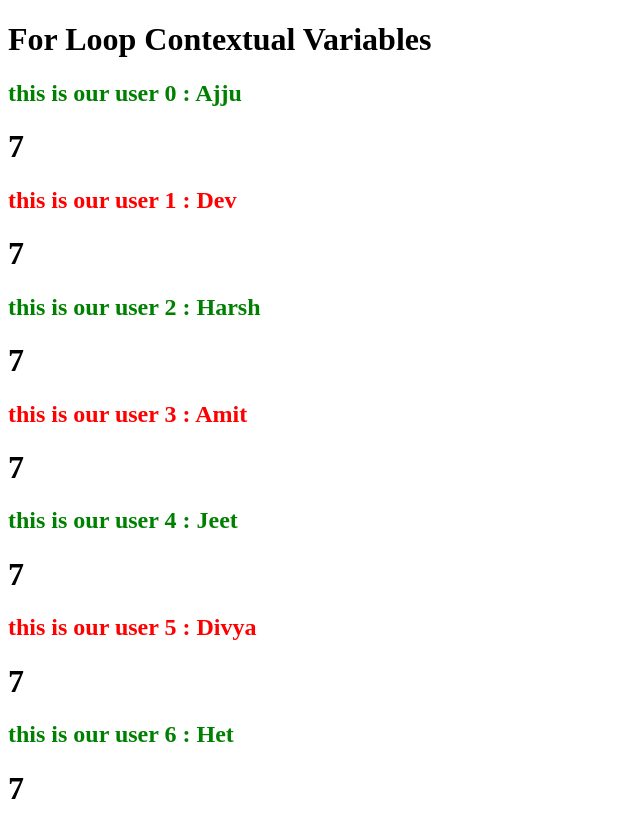
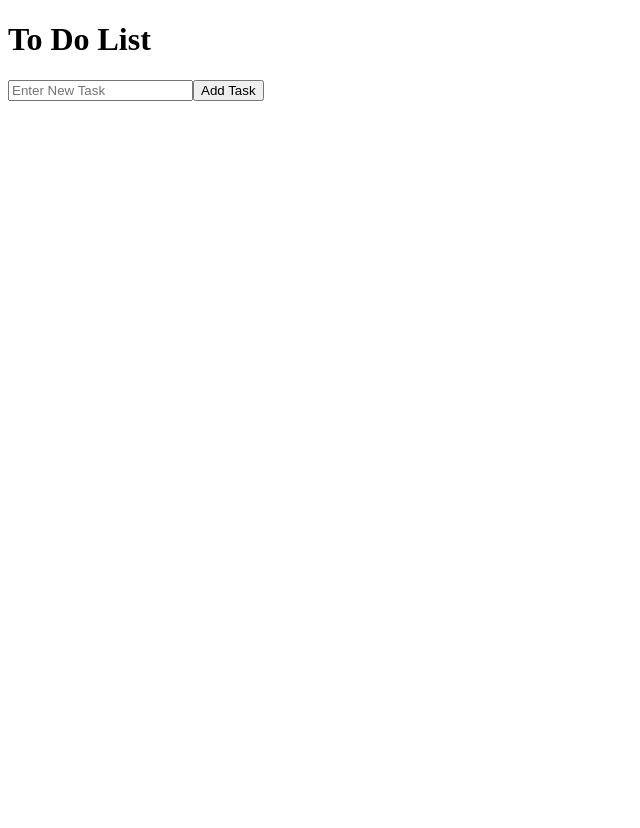
Before and after one commit to Bhavu7/Angular-v20, an Angular app: page / in a window 1280 px wide. Shown: the whole page, without its empty margins (0-640 px from the left). After the commit the page ends 800 px from the top, so only its background shows below. Built offline with nearby package versions, Linux system fonts and the light colour scheme.

Commit message:
To Do List Project(2)

```diff
--- a/src/app/app.css
+++ b/src/app/app.css
@@ -105,3 +105,13 @@ input:focus{
   height: 100px;
   width: 100px;
 } */
+
+/* To Do List */
+
+ul{
+  display: flex;
+  align-items: center;
+  justify-content: space-between;
+  list-style: none;
+  padding: 10px;
+}
--- a/src/app/app.html
+++ b/src/app/app.html
@@ -177,26 +177,53 @@
 <h1 style="background-color: greenyellow">Page Heading</h1>
 } -->
 
-<h1>For Loop Contextual Variables</h1>
+<!-- <h1>For Loop Contextual Variables</h1>
 
 @for(user of users; track user; let i = $index; let l = $last; let f = $first;){
-<!-- @if(f){
+@if(f){
 <h2 style="color: green">this is our user {{ i + 1 }} : {{ user }}</h2>
 } @else if(l){
 <h2 style="color: red">this is our user {{ i + 1 }} : {{ user }}</h2>
 } @else {
 <h2>this is our user {{ i + 1 }} : {{ user }}</h2>
-} -->
-<!-- <h3>{{$last}}</h3> -->
+}
+<h3>{{$last}}</h3>
 
 @if($odd){
 <h2 style="color: red">this is our user {{ i }} : {{ user }}</h2>
 } @if($even) {
 <h2 style="color: green">this is our user {{ i }} : {{ user }}</h2>
 }
-<!-- <h2>this is our user {{ i + 1 }} : {{ user }}</h2> -->
+<h2>this is our user {{ i + 1 }} : {{ user }}</h2>
  <h1>{{$count}}</h1>
 }
 @empty {
   <h1>No Record Found!</h1>
+} -->
+
+<!-- <h1>Two Way Binding</h1>
+
+<input [(ngModel)]="name" type="text" placeholder="Enter name">
+
+<h3>{{name}}</h3>
+
+<input (input)="changeName($event)" type="text" placeholder="Enter name">
+<h3>{{name}}</h3> -->
+
+
+<h1>To Do List</h1>
+
+<input [(ngModel)]="task" type="text" placeholder="Enter New Task">
+<button (click)="addTask()">Add Task</button>
+
+<!-- <p>{{task}}</p> -->
+
+@for(task of taskList; track task){
+  <ul>
+    <li>{{task.id}}</li>
+    <li>{{task.task}}</li>
+    <li>
+      <button (click)="deleteTask(task.id)">Delete</button>
+    </li>
+  </ul>
 }
--- a/src/app/app.ts
+++ b/src/app/app.ts
@@ -2,10 +2,12 @@ import { Component, effect, signal, WritableSignal, Signal, computed } from '@an
 import { Login } from './login/login';
 import { Signup } from './signup/signup';
 import { Profile } from './profile/profile.component';
+import { FormsModule } from '@angular/forms';
 
 @Component({
   selector: 'app-root',
   // imports: [Login, Signup, Profile],
+  imports: [FormsModule],
   templateUrl: './app.html',
   styleUrl: './app.css'
 })
@@ -242,6 +244,27 @@ export class App {
   // }
 
 
-  users = ['Ajju', 'Dev', 'Harsh', 'Amit', 'Jeet', 'Divya', 'Het']
+  // users = ['Ajju', 'Dev', 'Harsh', 'Amit', 'Jeet', 'Divya', 'Het']
   // users = [];
+
+
+  // name = "Bhavesh Bhoi"
+
+  // // Another Way of two way binding
+  // changeName(event: Event) {
+  //   const val = (event.target as HTMLInputElement).value;
+  //   this.name = val;
+  // }
+
+  task = "";
+  taskList: { id: number, task: string }[] = [];
+
+  addTask() {
+    this.taskList.push({ id: this.taskList.length + 1, task: this.task })
+    this.task = "";
+  }
+
+  deleteTask(taskId : number){
+    this.taskList = this.taskList.filter((item) => item.id !== taskId)
+  }
 }
```
